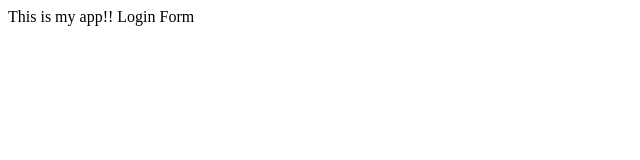
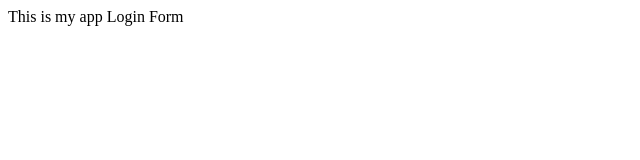
Before and after one commit to amcdaniel86/firstselfrepo, a plain HTML site: page index.html in a window 1280 px wide. Shown: the full height of the page, 0-640 px from the left. Drawn offline with Linux system fonts and the light colour scheme.

Commit message:
modified index

```diff
--- a/index.html
+++ b/index.html
@@ -8,7 +8,7 @@
 </head>
 <title>My App</title>
 <body>
-  This is my app!!
+  This is my app
   Login Form
 </body>
 </html>
```
